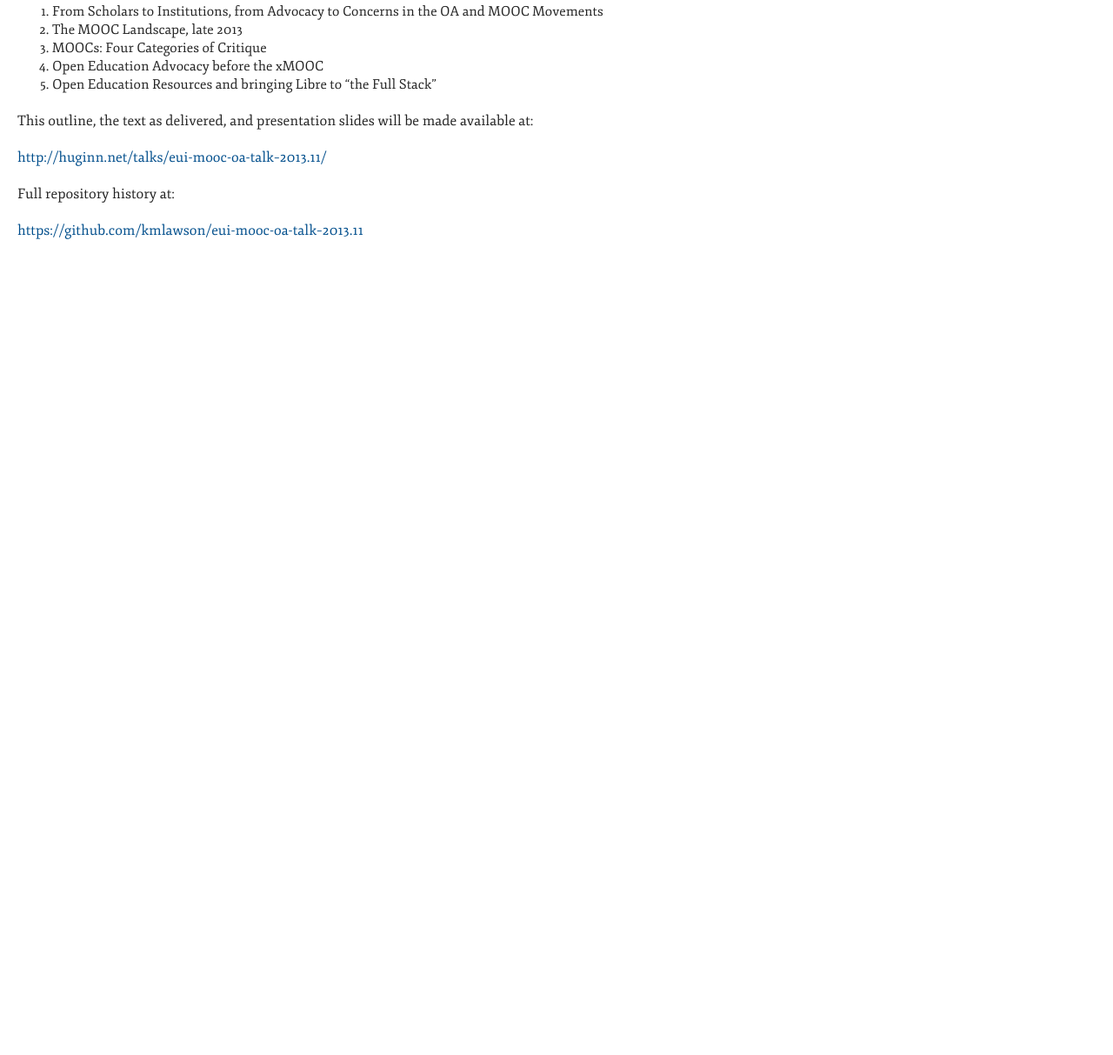
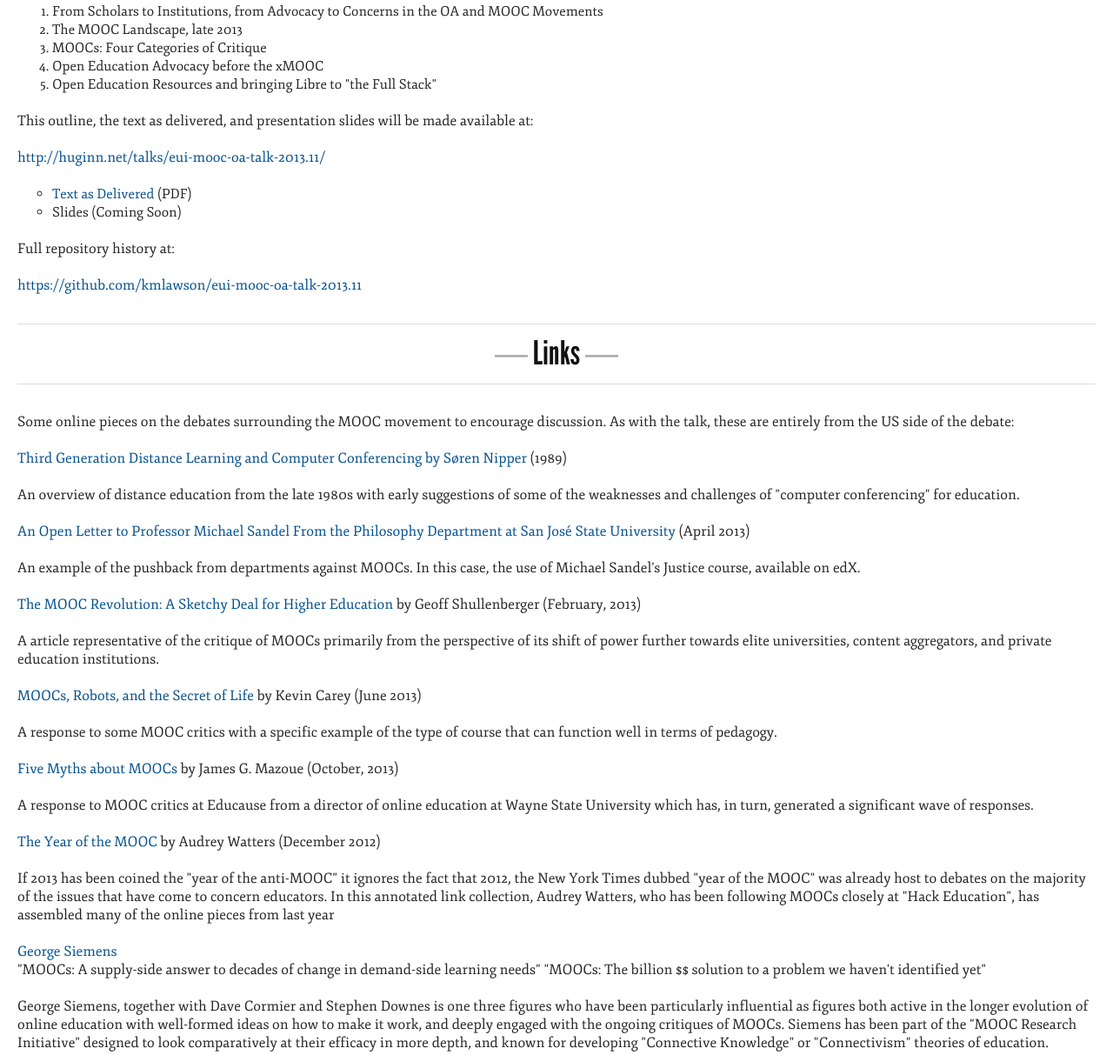
Before and after one commit to kmlawson/eui-mooc-oa-talk-2013.11, a plain HTML site: page index.html in a window 1280 px wide. Shown: the part 602-1815 px from the top of the page at 87% size. Before the commit the page ends 919 px from the top, so only its background shows below. Drawn offline with Linux system fonts and the light colour scheme.

Commit message:
updated index

```diff
--- a/index.html
+++ b/index.html
@@ -24,34 +24,43 @@
 </head>
 <body class="normal">
   <div id="wrapper">
-      <h1 id="openaccessandmoocs">Open Access and MOOCs</h1>
-
-<p>Konrad M. Lawson<br/>
-Lecturer in Modern History<br/>
-University of St Andrews</p>
-
-<p><em>2013.11.19 Max Weber Programme 8th Academic Careers Observatory Conference</em><br/>
-<em>European University Institute - Florence, Italy</em></p>
-
-<p>This brief 15 minute presentation provides an overview of the main categories of critique that have emerged against two movements in higher education and research which both began as ways to strengthen academic communities and the student learning experience: open access and the general category of online education known as MOOCs (Massive Open Online Courses). They have both increasingly been seen as either a universal solution or an ominous threat. As a specific and pragmatic way forward, I argue for the intersection of the two. I propose that faculty and students move to support modularity, decentralisation, and &#8220;libre&#8221; access to the &#8220;full stack,&#8221; that is, a genuine openness at every layer of the MOOC platform and their courses both as a way, perhaps ironically, to retain greater control over the process, and to realise some of the initial goals that have long motivated educators to innovate in the field of open online education.</p>
-
+      <h1 id="open-access-and-moocs">Open Access and MOOCs</h1>
+<p>Konrad M. Lawson<br />Lecturer in Modern History<br />University of St Andrews</p>
+<p><em>2013.11.19 Max Weber Programme 8th Academic Careers Observatory Conference</em><br /><em>European University Institute - Florence, Italy</em></p>
+<p>This brief 15 minute presentation provides an overview of the main categories of critique that have emerged against two movements in higher education and research which both began as ways to strengthen academic communities and the student learning experience: open access and the general category of online education known as MOOCs (Massive Open Online Courses). They have both increasingly been seen as either a universal solution or an ominous threat. As a specific and pragmatic way forward, I argue for the intersection of the two. I propose that faculty and students move to support modularity, decentralisation, and &quot;libre&quot; access to the &quot;full stack,&quot; that is, a genuine openness at every layer of the MOOC platform and their courses both as a way, perhaps ironically, to retain greater control over the process, and to realise some of the initial goals that have long motivated educators to innovate in the field of open online education.</p>
 <h2 id="outline">Outline</h2>
-
-<ol>
+<ol style="list-style-type: decimal">
 <li>From Scholars to Institutions, from Advocacy to Concerns in the OA and MOOC Movements</li>
 <li>The MOOC Landscape, late 2013</li>
 <li>MOOCs: Four Categories of Critique</li>
 <li>Open Education Advocacy before the xMOOC</li>
-<li>Open Education Resources and bringing Libre to &#8220;the Full Stack&#8221;</li>
+<li>Open Education Resources and bringing Libre to &quot;the Full Stack&quot;</li>
 </ol>
+<p>This outline, the text as delivered, and presentation slides will be made available at:</p>
+<p><a href="http://huginn.net/talks/eui-mooc-oa-talk-2013.11/">http://huginn.net/talks/eui-mooc-oa-talk-2013.11/</a></p>
+<ul>
+<li><a href="http://huginn.net/talks/eui-mooc-oa-talk-2013.11/talk.pdf">Text as Delivered</a> (PDF)</li>
+<li>Slides (Coming Soon)</li>
+</ul>
+<p>Full repository history at:</p>
+<p><a href="https://github.com/kmlawson/eui-mooc-oa-talk-2013.11">https://github.com/kmlawson/eui-mooc-oa-talk-2013.11</a></p>
+<h2 id="links">Links</h2>
+<p>Some online pieces on the debates surrounding the MOOC movement to encourage discussion. As with the talk, these are entirely from the US side of the debate:</p>
+<p><a href="http://web.archive.org/web/20030803095424/http://icdl.open.ac.uk/literaturestore/mindweave/chap5.html">Third Generation Distance Learning and Computer Conferencing by Søren Nipper</a> (1989)</p>
+<p>An overview of distance education from the late 1980s with early suggestions of some of the weaknesses and challenges of &quot;computer conferencing&quot; for education.</p>
+<p><a href="http://chronicle.com/article/The-Document-an-Open-Letter/138937/]">An Open Letter to Professor Michael Sandel From the Philosophy Department at San José State University</a> (April 2013)</p>
+<p>An example of the pushback from departments against MOOCs. In this case, the use of Michael Sandel's Justice course, available on edX.</p>
+<p><a href="http://www.dissentmagazine.org/online_articles/the-mooc-revolution-a-sketchy-deal-for-higher-education]">The MOOC Revolution: A Sketchy Deal for Higher Education</a> by Geoff Shullenberger (February, 2013)</p>
+<p>A article representative of the critique of MOOCs primarily from the perspective of its shift of power further towards elite universities, content aggregators, and private education institutions.</p>
+<p><a href="http://higheredwatch.newamerica.net/blogposts/2013/moocs_robots_and_the_secret_of_life-85293">MOOCs, Robots, and the Secret of Life</a> by Kevin Carey (June 2013)</p>
+<p>A response to some MOOC critics with a specific example of the type of course that can function well in terms of pedagogy.</p>
+<p><a href="http://www.educause.edu/ero/article/five-myths-about-moocs">Five Myths about MOOCs</a> by James G. Mazoue (October, 2013)</p>
+<p>A response to MOOC critics at Educause from a director of online education at Wayne State University which has, in turn, generated a significant wave of responses.</p>
+<p><a href="http://hackeducation.com/2012/12/03/top-ed-tech-trends-of-2012-moocs/">The Year of the MOOC</a> by Audrey Watters (December 2012)</p>
+<p>If 2013 has been coined the &quot;year of the anti-MOOC&quot; it ignores the fact that 2012, the New York Times dubbed &quot;year of the MOOC&quot; was already host to debates on the majority of the issues that have come to concern educators. In this annotated link collection, Audrey Watters, who has been following MOOCs closely at &quot;Hack Education&quot;, has assembled many of the online pieces from last year</p>
+<p><a href="http://www.elearnspace.org/blog/">George Siemens</a><br />&quot;MOOCs: A supply-side answer to decades of change in demand-side learning needs&quot; &quot;MOOCs: The billion $$ solution to a problem we haven't identified yet&quot;</p>
+<p>George Siemens, together with Dave Cormier and Stephen Downes is one three figures who have been particularly influential as figures both active in the longer evolution of online education with well-formed ideas on how to make it work, and deeply engaged with the ongoing critiques of MOOCs. Siemens has been part of the &quot;MOOC Research Initiative&quot; designed to look comparatively at their efficacy in more depth, and known for developing &quot;Connective Knowledge&quot; or &quot;Connectivism&quot; theories of education.</p>
 
-<p>This outline, the text as delivered, and presentation slides will be made available at:</p>
-
-<p><a href="http://huginn.net/talks/eui-mooc-oa-talk-2013.11/">http://huginn.net/talks/eui-mooc-oa-talk&#8211;2013.11/</a></p>
-
-<p>Full repository history at: </p>
-
-<p><a href="https://github.com/kmlawson/eui-mooc-oa-talk-2013.11">https://github.com/kmlawson/eui-mooc-oa-talk&#8211;2013.11</a></p>
     </div>
 </body>
 </html>
```
Also changed, not shown: 1 other file.
